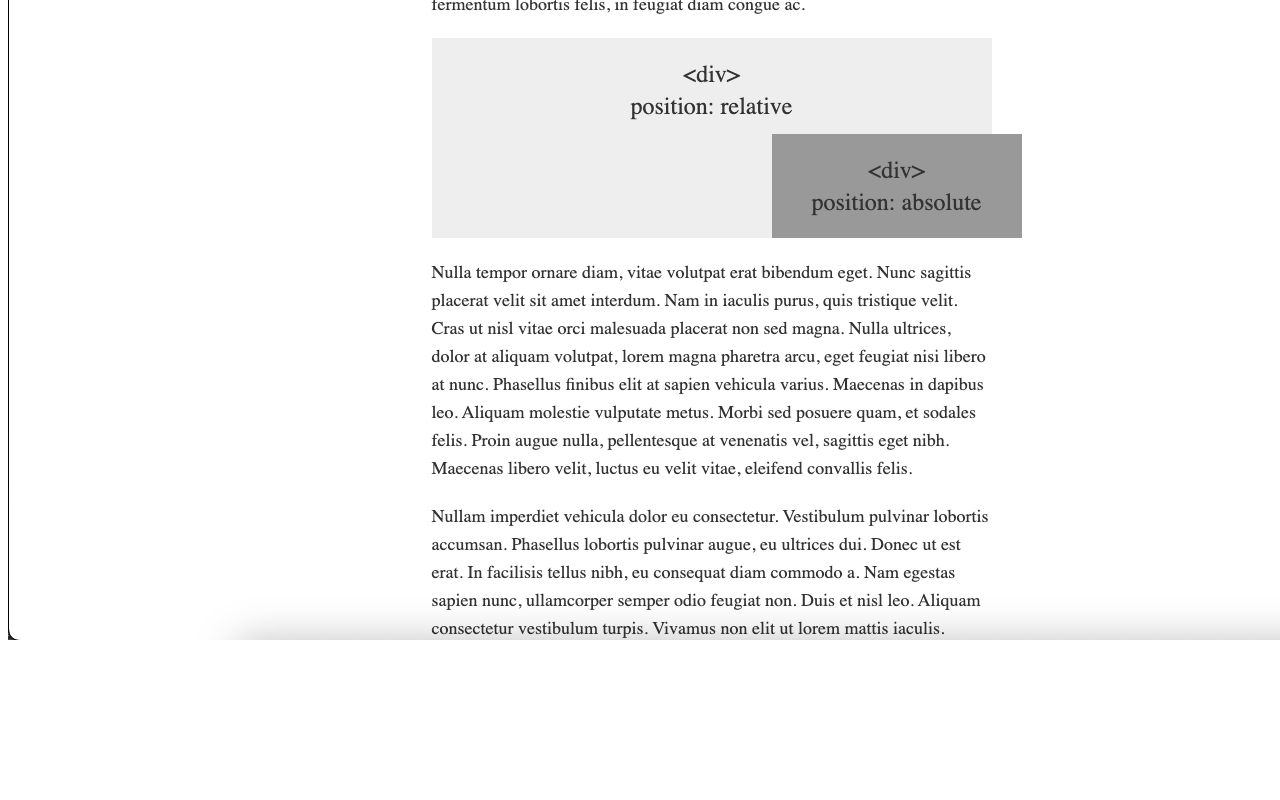
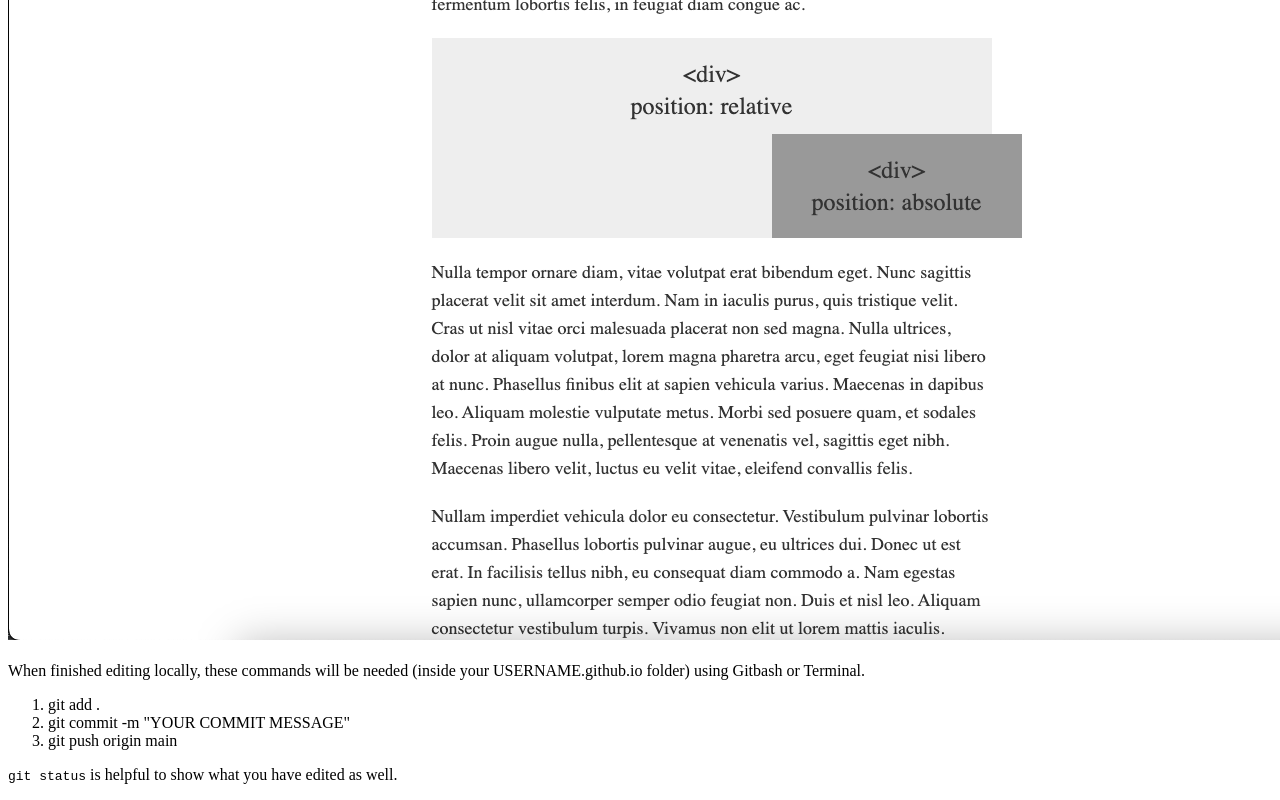
Before and after one commit to travishoglund/travishoglund.github.io, a plain HTML site: page index.html in a window 1280 px wide. Shown: the part 353-1153 px from the top of the page. Before the commit the page ends 1005 px from the top, so only its background shows below. Drawn offline with Linux system fonts and the light colour scheme.

Commit message:
additional instructions

```diff
--- a/index.html
+++ b/index.html
@@ -15,5 +15,16 @@
 <body>
     <h1>Homework #1</h1>
     <img src="./homework.png" alt="" />
+
+    <br><br>
+    <div>
+        When finished editing locally, these commands will be needed (inside your USERNAME.github.io folder) using Gitbash or Terminal.
+        <ol>
+            <li>git add .</li>
+            <li>git commit -m "YOUR COMMIT MESSAGE"</li>
+            <li>git push origin main</li>
+        </ol>
+        <p><code>git status</code> is helpful to show what you have edited as well.</p>
+    </div>
 </body>
 </html>
```
